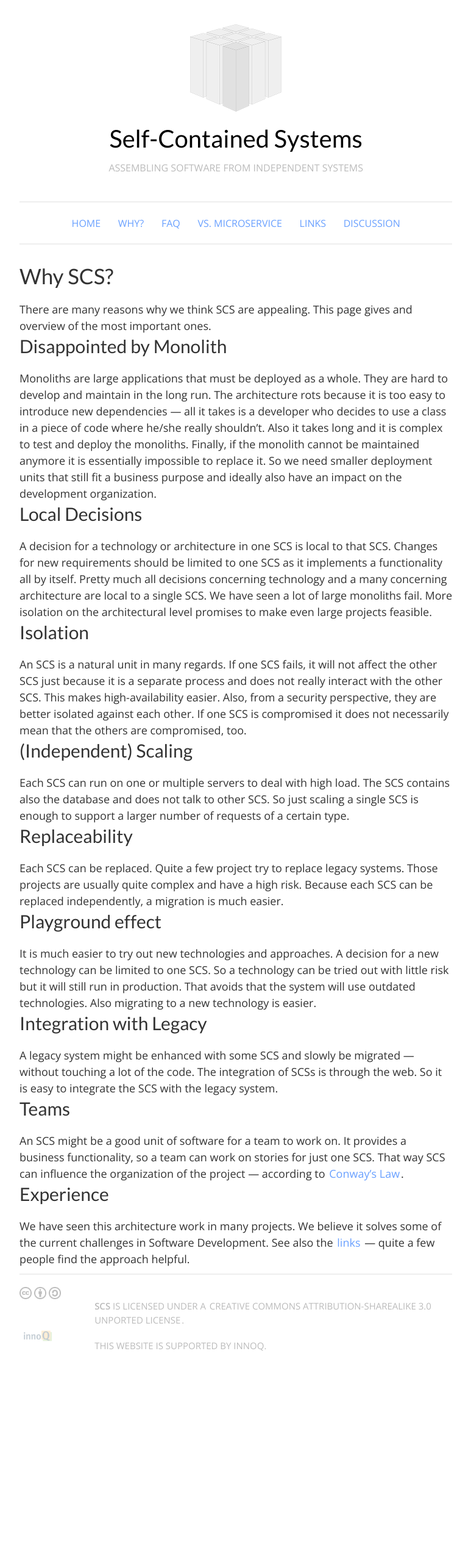
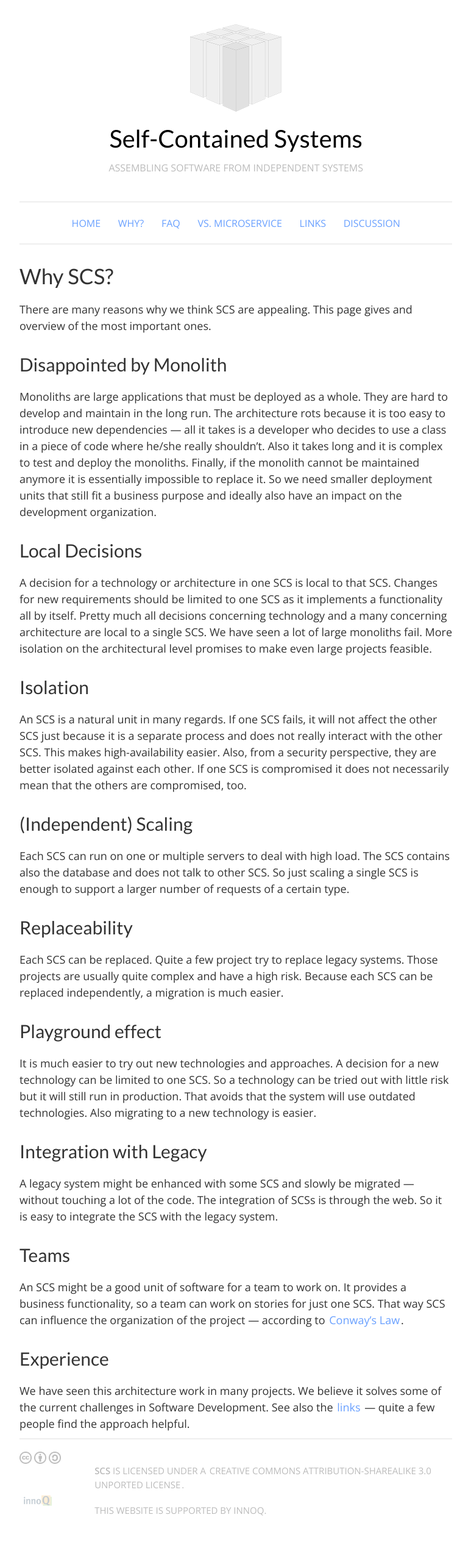
Before and after one commit to innoq/SCS, a Jekyll site: the page built from why.md, in a window 1280 px wide. Shown: the whole page at 61% size, without its empty margins (128-901 px from the left). Built offline with Jekyll 4.4.1, drawn with Linux system fonts in a browser that asks for light colours; before the commit the page ends 2268 px from its top, so only the background shows below that.

Commit message:
Fix header top margin, praying for no side-effects

```diff
--- a/css/scs.css
+++ b/css/scs.css
@@ -173,7 +173,7 @@ h1, h2, h3, h4, h5, h6 {
 
 h1 { font-size: 4.0rem; line-height: 1.2; }
 h2 { font-size: 3.6rem; line-height: 1.25; }
-h3 { font-size: 3.0rem; line-height: 1.3; }
+h3 { font-size: 3.0rem; line-height: 1.3; margin-top: 3.0rem;}
 h4 { font-size: 2.4rem; line-height: 1.35; }
 h5 { font-size: 1.8rem; line-height: 1.5; }
 h6 { font-size: 1.5rem; line-height: 1.6; }
```
